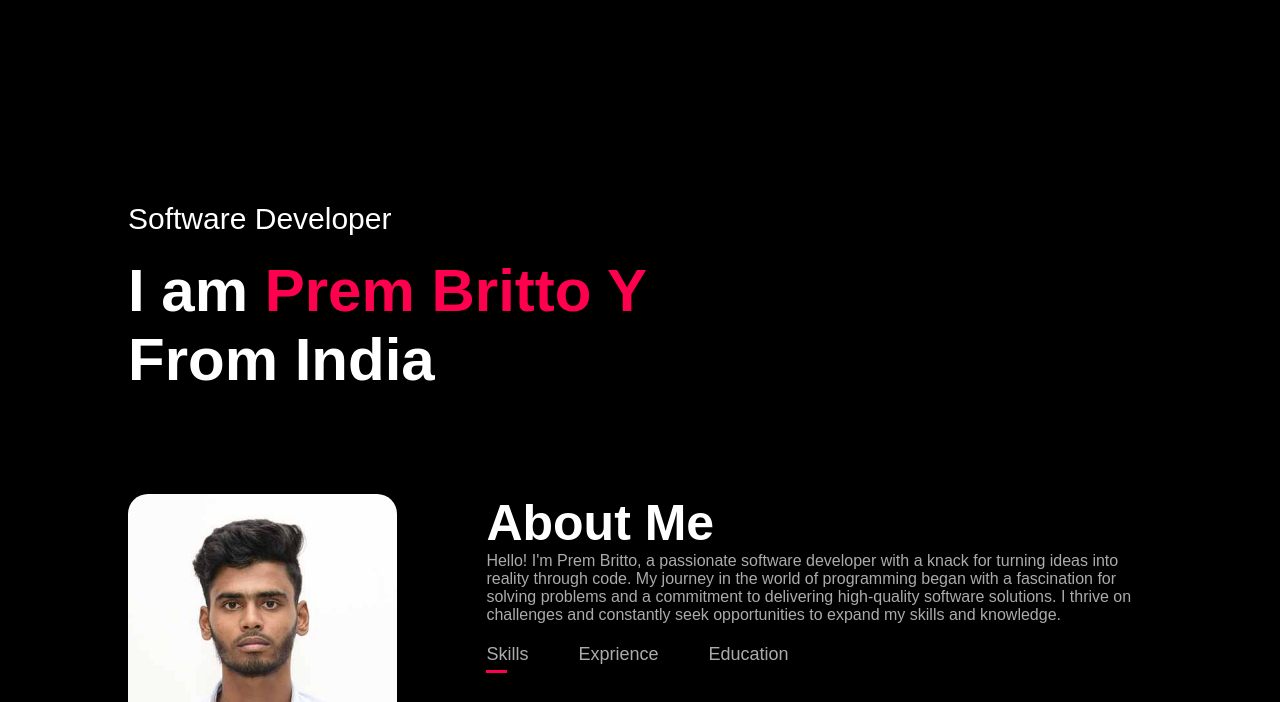
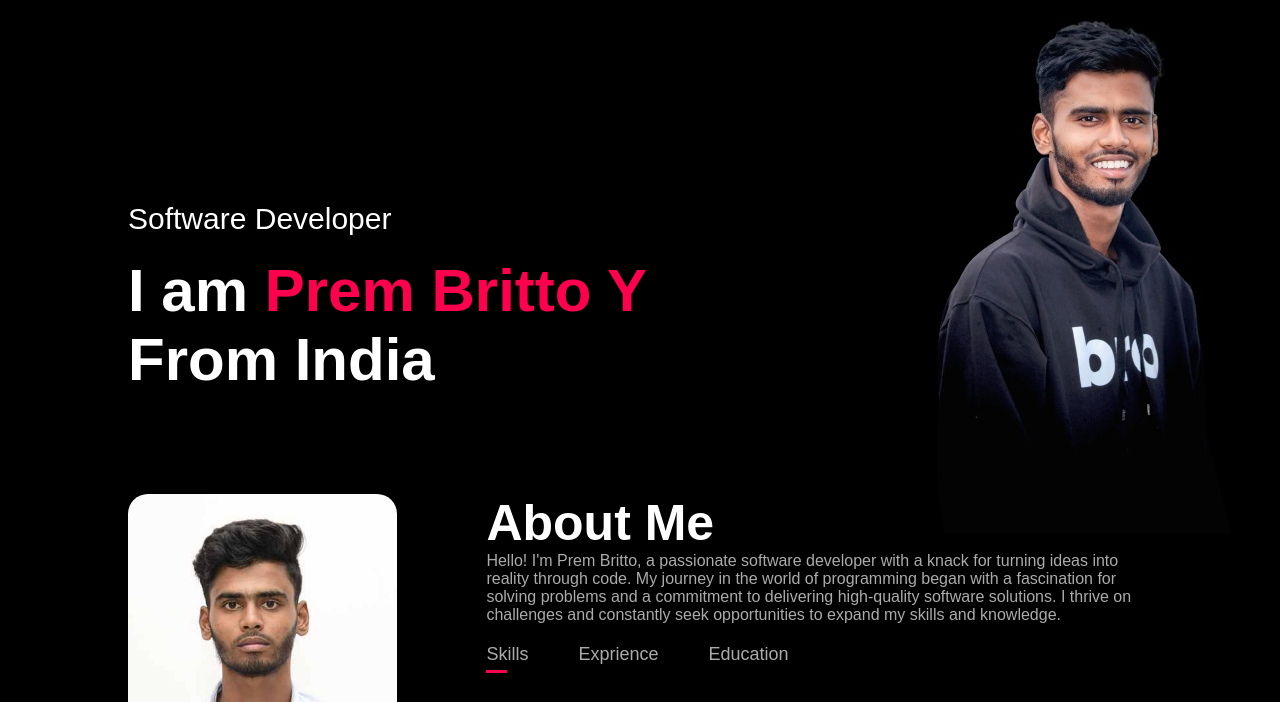
Before and after one commit to prembritto/Personal_Portfolio, a plain HTML site: page index.html in a window 1280 px wide. Shown: the part 78-780 px from the top of the page. Drawn offline with Linux system fonts and the light colour scheme.

Commit message:
Update styles.css

```diff
--- a/styles.css
+++ b/styles.css
@@ -14,7 +14,7 @@ body{
     color: fff ;
 }
 body {
-    background-image: url('images/');
+    background-image: url('images/prem1.jpg');
     background-repeat: no-repeat;
     background-position: right top;
     margin: 0;
```
